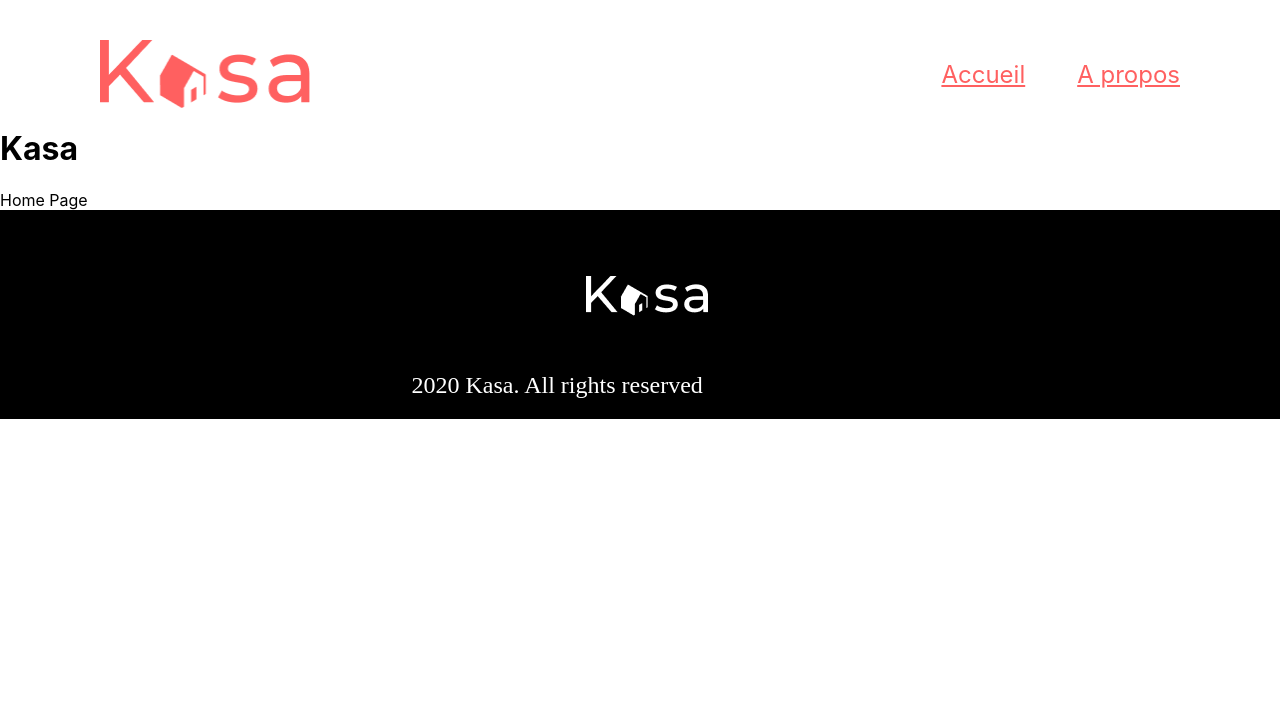
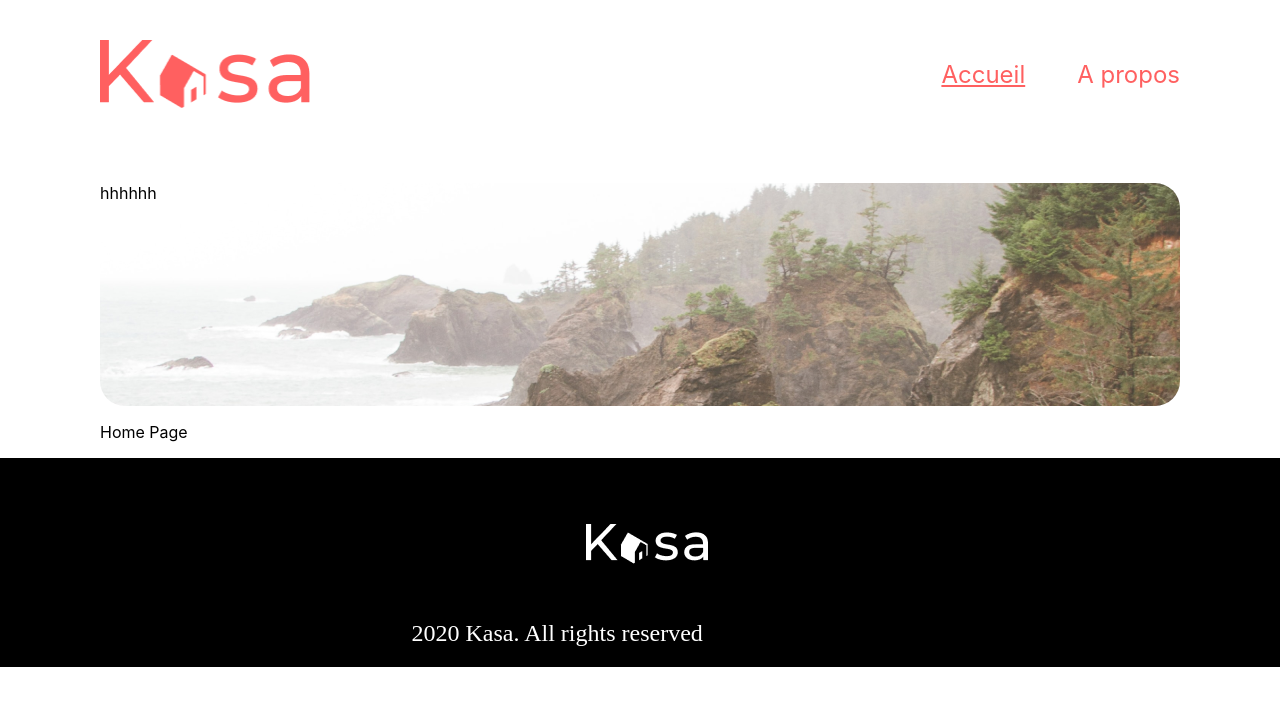
Before and after one commit to LZERDOUN/kasa, a JavaScript app: page / in a window 1280 px wide. Shown: the top 706 px of the page. Built offline with nearby package versions, Linux system fonts and the light colour scheme; the HTML template or start-up script is replaced by a standard one.

Commit message:
Surligné Header Navigation

```diff
--- /dev/null
+++ b/src/components/BannerComponent/index.js
@@ -0,0 +1,11 @@
+import "./style.css";
+
+const Banner = () => {
+  return (
+    <div className="banner">
+      <p>hhhhhh</p>
+    </div>
+  );
+};
+
+export default Banner;
--- /dev/null
+++ b/src/components/BannerComponent/style.css
@@ -0,0 +1,13 @@
+.banner {
+    height: 223px;
+    border-color: black;
+    border-radius: 25px;
+    background-image: url(../../images/homeBanner.png);
+    background-size: cover;
+}
+
+.banner::backdrop {
+    content: "";
+    position: absolute;
+    background-color: rgba(0,0,0,0.25);
+}
--- a/src/components/HeaderComponent/index.js
+++ b/src/components/HeaderComponent/index.js
@@ -1,14 +1,28 @@
 import "./style.css";
-import { Link } from "react-router-dom";
+import { useLocation, Link } from "react-router-dom";
 import logo from "../../assets/logo.png";
 
 const Header = () => {
+  const location = useLocation();
+  console.log(location);
   return (
     <div className="header">
       <img src={logo} alt="Logo Kasa" className="kasa-logo" />
       <nav>
-        <Link to="/">Accueil</Link>
-        <Link to="/about">A propos</Link>
+        {location.pathname === "/" ? (
+          <Link className="surligne" to="/">
+            Accueil
+          </Link>
+        ) : (
+          <Link to="/">Accueil</Link>
+        )}
+        {location.pathname === "/about" ? (
+          <Link className="surligne" to="/about">
+            A propos
+          </Link>
+        ) : (
+          <Link to="/about">A propos</Link>
+        )}
       </nav>
     </div>
   );
--- a/src/components/HeaderComponent/style.css
+++ b/src/components/HeaderComponent/style.css
@@ -1,4 +1,6 @@
-/*Modifier surligner sur la navigation, à ajouter uniquement si survol ou sur la page correspondante*/
+/*Modifier surligner sur la navigation, à ajouter uniquement si survol ou sur la page correspondante
+Question : Margin en % pour un affichage responsive ou suivre données Figma en px ?? */
+
 
 .header {
     display : flex;
@@ -6,7 +8,7 @@
     align-items: center;
     height: 68px;
     margin-top: 40px;
-    margin-bottom: 10px;
+    margin-bottom: 75px;
     margin-left: 100px;
     margin-right: 100px;
 }
@@ -29,4 +31,10 @@ a {
     padding-left: 52px;
     color: #FF6060;
     font-size: 24px;
+    text-decoration: none;
 }
+
+.surligne {
+    text-decoration: underline;
+    text-decoration-color: #FF6060;;
+}
--- a/src/components/HomeComponent/Home.js
+++ b/src/components/HomeComponent/Home.js
@@ -1,13 +1,14 @@
 import "./style.css";
+import Banner from "../../components/BannerComponent/index";
 
 const Home = () => {
   return (
-    <>
+    <div className="body">
+      <Banner />
       <div className="nom-du-site">
-        <h1>Kasa</h1>
+        <p>Home Page</p>
       </div>
-      <div>Home Page</div>
-    </>
+    </div>
   );
 };
 
--- a/src/components/HomeComponent/style.css
+++ b/src/components/HomeComponent/style.css
@@ -0,0 +1,4 @@
+.body {
+    margin-left: 100px;
+    margin-right: 100px;
+}
```
Also changed, not shown: src/images/homeBanner.png (added).
